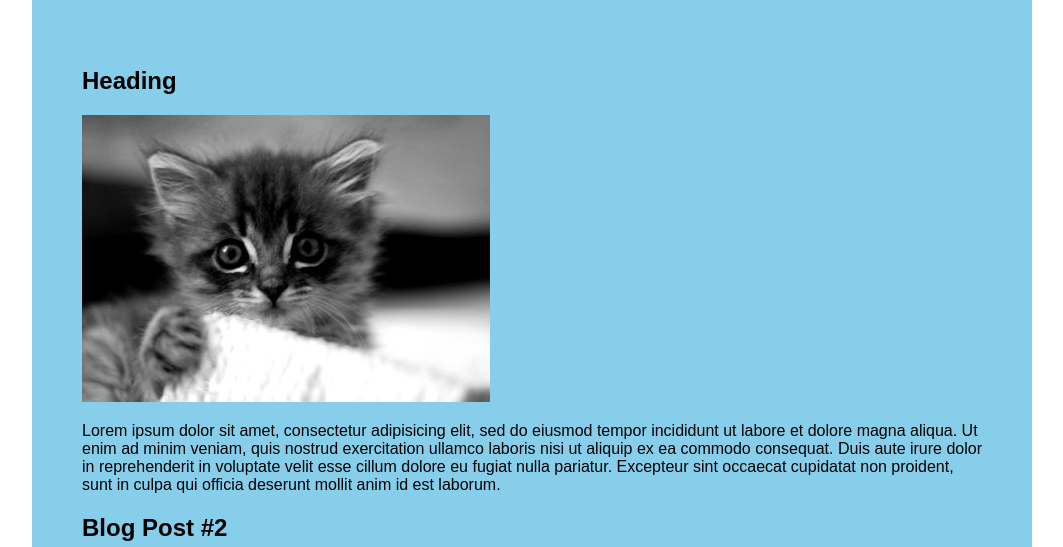
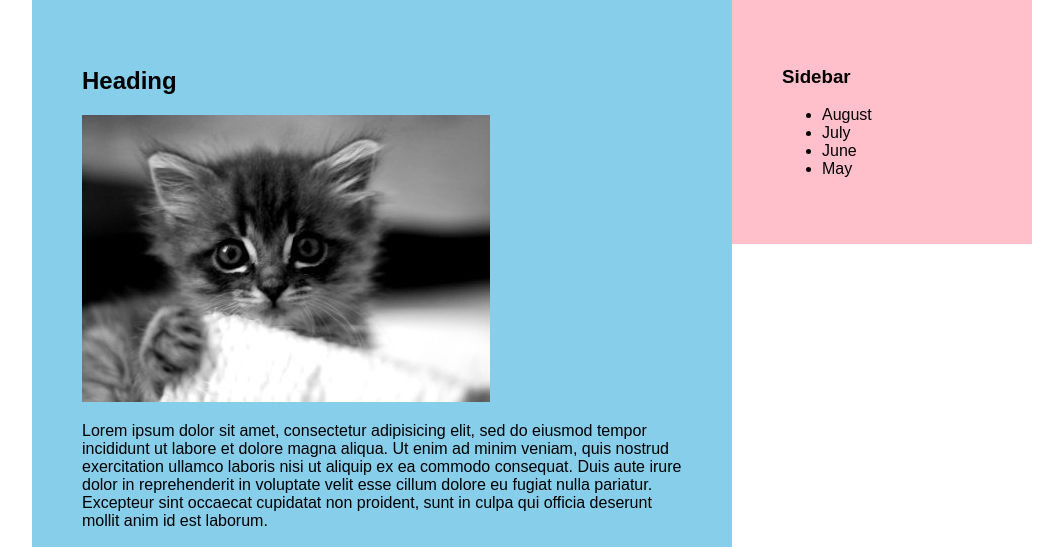
Before and after one commit to mashfir/one-month-html, a plain HTML site: page column-layout/index.html in a window 1280 px wide. Shown: the part 183-730 px from the top of the page, without its empty margins (108-1171 px from the left). Drawn offline with Linux system fonts and the light colour scheme.

Commit message:
added floats and clear

```diff
--- a/column-layout/css/style.css
+++ b/column-layout/css/style.css
@@ -41,6 +41,15 @@ Developed @ One Month in NYC
 #main {
     background: SkyBlue;
     padding: 50px;
+    width: 700px;
+    float: left;
+}
+
+#sidebar {
+    background: Pink;
+    width: 300px;
+    float: left;
+    padding: 50px;
 }
 
 #footer {
--- a/column-layout/index.html
+++ b/column-layout/index.html
@@ -55,6 +55,8 @@
 
             </div><!-- #sidebar -->
 
+            <div class="clear"></div>
+
             <div id="footer">
 
                 <p>Created by m for <a href="https://www.onemonth.com/html/" target="_blank">OneMonthHTML</a>.</p>
```
